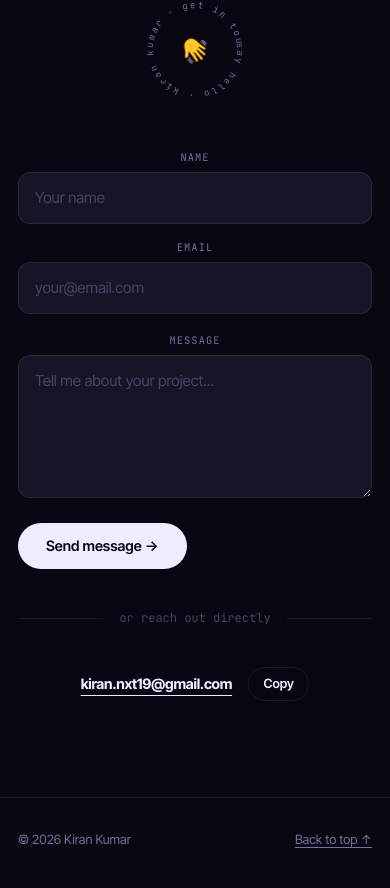
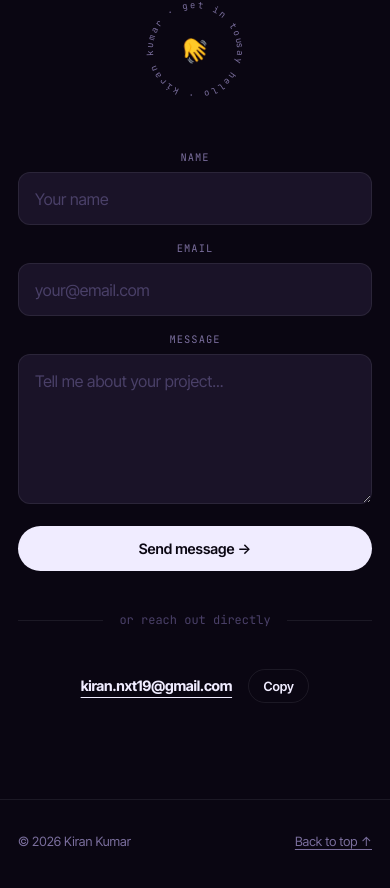
Before and after one commit to kirannxt/kiran-kumar.in, a Next.js app in the folder portfolio/: page / in a window 390 px wide. Shown: the part 6239-7127 px from the top of the page. Built offline with nearby package versions, Linux system fonts and the light colour scheme.

Commit message:
Fix contact form responsiveness

```diff
--- a/portfolio/src/components/sections/Contact.tsx
+++ b/portfolio/src/components/sections/Contact.tsx
@@ -115,11 +115,13 @@ function ContactForm() {
 
   const inputStyle: React.CSSProperties = {
     width: "100%",
+    minWidth: 0,
+    boxSizing: "border-box",
     background: "var(--soft)",
     border: "1px solid var(--line)",
     borderRadius: 12,
     padding: "0.85rem 1rem",
-    fontSize: "0.95rem",
+    fontSize: "16px",
     color: "var(--ink)",
     fontFamily: "inherit",
     outline: "none",
@@ -176,6 +178,7 @@ function ContactForm() {
       )}
 
       <form
+      className="contact-form"
       onSubmit={handleSubmit}
       style={{
         width: "100%",
@@ -186,10 +189,11 @@ function ContactForm() {
       }}
     >
       {/* Row: name + email */}
-      <div style={{ display: "grid", gridTemplateColumns: "1fr 1fr", gap: "1rem" }} className="form-row">
-        <div>
+      <div className="contact-form-row">
+        <div className="contact-form-field">
           <label htmlFor="contact-name" style={labelStyle}>Name</label>
           <input
+            className="contact-form-control"
             id="contact-name"
             type="text"
             required
@@ -201,9 +205,10 @@ function ContactForm() {
             onBlur={(e)  => (e.currentTarget.style.borderColor = "var(--line)")}
           />
         </div>
-        <div>
+        <div className="contact-form-field">
           <label htmlFor="contact-email" style={labelStyle}>Email</label>
           <input
+            className="contact-form-control"
             id="contact-email"
             type="email"
             required
@@ -221,6 +226,7 @@ function ContactForm() {
       <div>
         <label htmlFor="contact-message" style={labelStyle}>Message</label>
         <textarea
+          className="contact-form-control"
           id="contact-message"
           required
           rows={5}
@@ -247,7 +253,7 @@ function ContactForm() {
         type="submit"
         className="btn-primary"
         disabled={status === "sending"}
-        style={{ alignSelf: "flex-start", opacity: status === "sending" ? 0.6 : 1 }}
+        style={{ opacity: status === "sending" ? 0.6 : 1 }}
       >
         {status === "sending" ? "Sending…" : "Send message →"}
       </button>
@@ -390,8 +396,21 @@ export default function Contact() {
       <style>{`
         input::placeholder, textarea::placeholder { color: var(--faint); }
         input:focus, textarea:focus { outline: none; }
+        .contact-form { width: min(100%, 560px); }
+        .contact-form-row {
+          display: grid;
+          grid-template-columns: repeat(2, minmax(0, 1fr));
+          gap: 1rem;
+        }
+        .contact-form-field { min-width: 0; }
+        .contact-form-control { width: 100%; min-width: 0; max-width: 100%; }
+        .contact-form > .btn-primary { align-self: flex-start; }
+        @media (max-width: 640px) {
+          .contact-form-row { grid-template-columns: minmax(0, 1fr); }
+          .contact-form { gap: 1rem !important; }
+        }
         @media (max-width: 480px) {
-          .form-row { grid-template-columns: 1fr !important; }
+          .contact-form > .btn-primary { align-self: stretch; justify-content: center; }
         }
       `}</style>
     </section>
```
